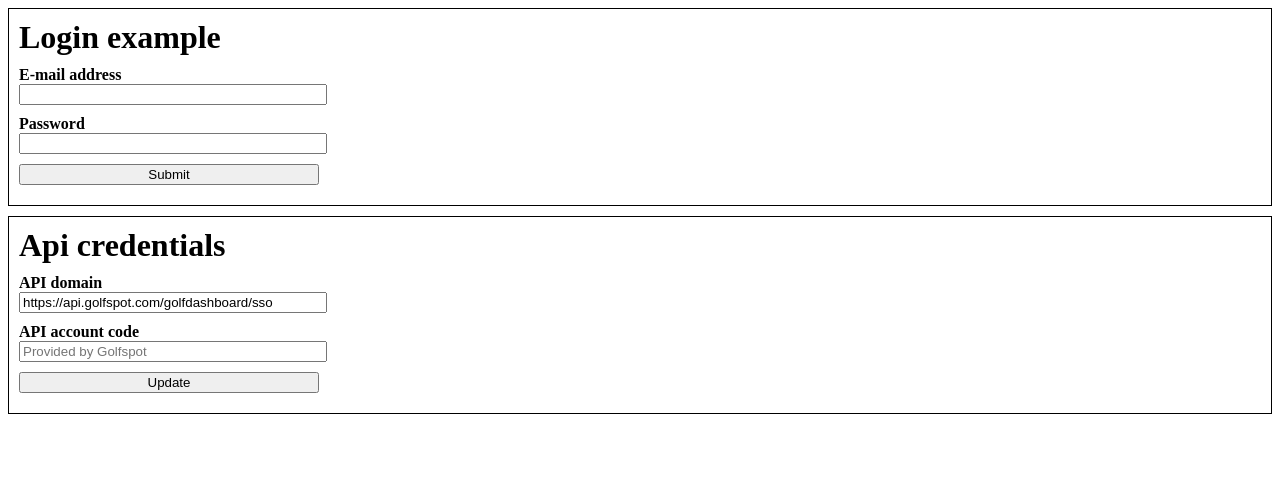
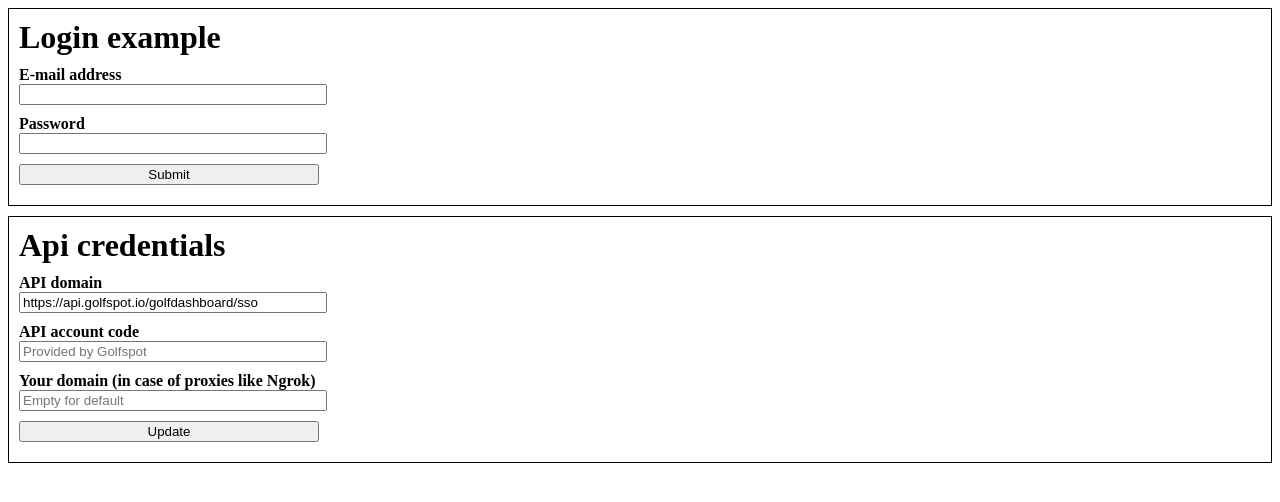
Before and after one commit to Golfspot-io/golfdashboard-sso, a PHP site: page / in a window 1280 px wide. Shown: the top 502 px of the page. Run offline with PHP 8.4, Linux system fonts and the light colour scheme.

Commit message:
Allow to manually configure a customer host in case of using a proxy like Ngrok

```diff
--- a/_init.php
+++ b/_init.php
@@ -3,11 +3,12 @@
 session_start();
 
 $yourDomain = "{$_SERVER['REQUEST_SCHEME']}://{$_SERVER['HTTP_HOST']}";
+if(isset($_SESSION['yourDomain'])) $yourDomain = rtrim($_SESSION['yourDomain'], '/');
 
 /**
  * The following variables determine the domain of the API and necessary credentials.
  */
 
-if(!isset($_SESSION['apiDomain'])) $_SESSION['apiDomain'] = 'https://api.golfspot.com/golfdashboard/sso';
+if(!isset($_SESSION['apiDomain'])) $_SESSION['apiDomain'] = 'https://api.golfspot.io/golfdashboard/sso';
 
 if(!isset($_SESSION['apiAccountCode'])) $_SESSION['apiAccountCode'] = '';
--- a/index.php
+++ b/index.php
@@ -6,6 +6,9 @@ include './_init.php';
 if(isset($_POST['update_api_credentials'])) {
     $_SESSION['apiDomain'] = $_POST['domain'];
     $_SESSION['apiAccountCode'] = $_POST['account_code'];
+    if(isset($_POST['your_domain'])) {
+        $_SESSION['yourDomain'] = $_POST['your_domain'];
+    }
 }
 
 ?>
@@ -50,7 +53,7 @@ if(isset($_POST['update_api_credentials'])) {
     </form>
 
     <!-- This form is to simply determine which environment you would like to test -->
-    <form action="<?php echo $yourDomain ?>/index.php" method="post">
+    <form action="index.php" method="post">
         <h1>Api credentials</h1>
         <?php
             if(isset($_POST['update_api_credentials'])) {
@@ -68,6 +71,10 @@ if(isset($_POST['update_api_credentials'])) {
         <input type="text" name="account_code" id="apiAccountCode" value="<?php echo $_SESSION['apiAccountCode'] ?>" required placeholder="Provided by Golfspot">
         <br>
 
+        <label for="yourDomain">Your domain (in case of proxies like Ngrok)</label><br>
+        <input type="text" name="your_domain" id="yourDomain" value="<?php echo $_SESSION['yourDomain'] ?? '' ?>" placeholder="Empty for default">
+        <br>
+
         <input type="submit" name="update_api_credentials" value="Update">
     </form>
 </body>
--- a/success.php
+++ b/success.php
@@ -17,7 +17,7 @@ if(isset($_POST['auth_token'])) {
     <script>
         window.document.addEventListener('DOMContentLoaded', () => {
             let fail = (error) => {
-                window.location = `<?php echo $yourDomain ?>/fail.php?error[]=${error}`
+                window.location = `fail.php?error[]=${error}`
             }
 
             window.fetch("<?php echo $_SESSION['apiDomain'] ?>/profile", {
```
